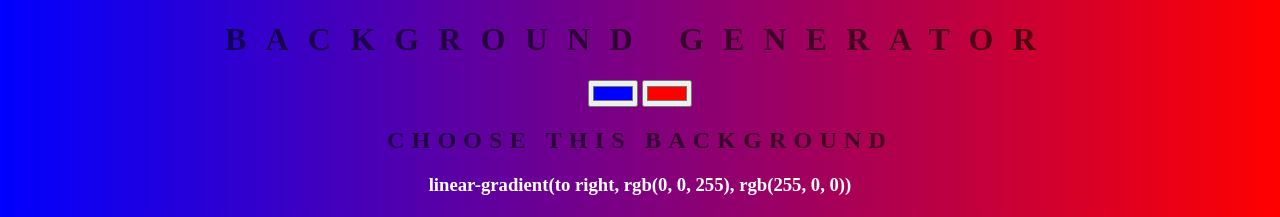
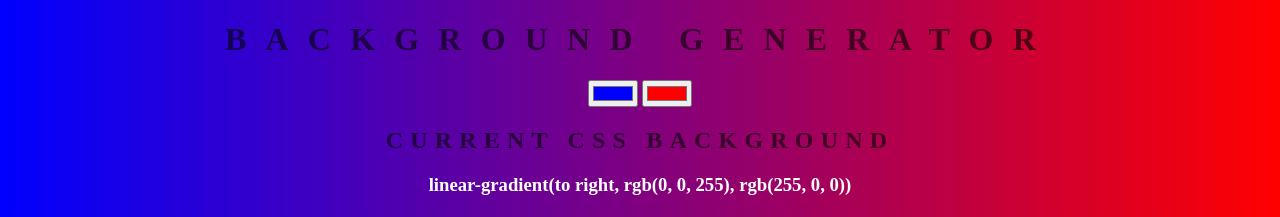
Before and after one commit to krishan93985/Background-Generator, a plain HTML site: page index.html in a window 1280 px wide. Shown: the top 217 px of the page. Drawn offline with Linux system fonts and the light colour scheme.

Commit message:
Reverted changes

```diff
--- a/index.html
+++ b/index.html
@@ -11,7 +11,7 @@
     <h1>background generator</h1>
     <input type="color" class="color1" name="color1" value="#0000ff">
     <input type="color" class="color2"  name="color2" value="#ff0000">
-    <h2>Choose this background</h2>
+    <h2>Current CSS Background</h2>
     <h3 id="h3"></h3>
     <script type="text/javascript" src="script.js"></script>
 </body>
```
